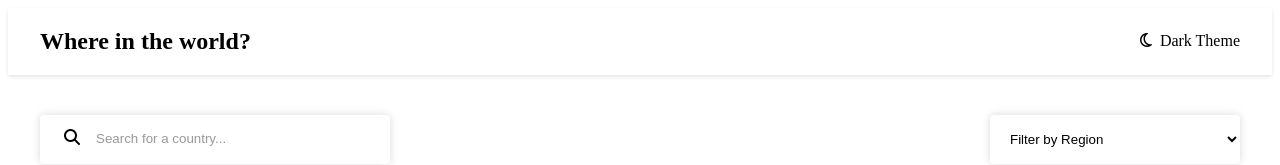
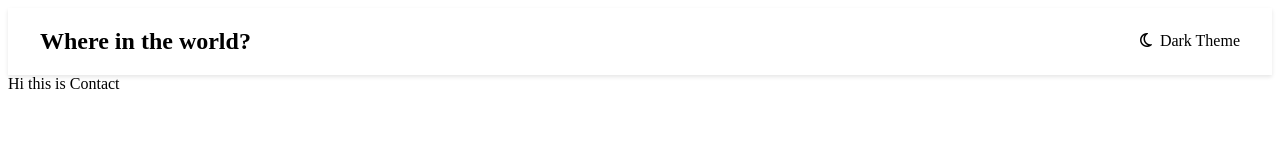
Before and after one commit to MerajSayed22/CountriesExplorer, a React (Vite) app: page /contact in a window 1280 px wide. Shown: the top 165 px of the page. Built offline with nearby package versions, Linux system fonts and the light colour scheme; no server answers.

Commit message:
Routing issue fixed

```diff
--- a/src/App.jsx
+++ b/src/App.jsx
@@ -2,6 +2,7 @@
 import React from "react"
 import "./App.css"
 import { Outlet } from "react-router-dom"
+import Header from "./components/Header"
 
 function App() {
 
@@ -9,8 +10,8 @@ function App() {
 
   return (
     <>
+    <Header componentText= {"Where in the world?"} componentTheme = {"Dark Theme"}/>
     <Outlet />
-    <Home />
 
     </>
   )
--- /dev/null
+++ b/src/components/Contact.jsx
@@ -0,0 +1,9 @@
+import React from 'react'
+
+function Contact() {
+  return (
+    <div>Hi this is Contact</div>
+  )
+}
+
+export default Contact
--- a/src/components/Home.jsx
+++ b/src/components/Home.jsx
@@ -1,6 +1,4 @@
-import React from "react"
 import SearchBar from "./SearchBar"
-import Header from "./Header"
 import {useState} from "react"
 import SelectMenu from "./SelectMenu"
 import CountriesList from "./CountriesList"
@@ -10,7 +8,6 @@ function Home() {
     const [userInput,setUserInput] = useState('');
   return (
     <>
-    <Header componentText= {"Where in the world?"} componentTheme = {"Dark Theme"}/>
     <main>
     <div className="search-filter-container">
     <SearchBar placeholder = {"Search for a country..."} setUserInput = {setUserInput} />
```
Also changed, not shown: src/main.jsx (+8 -2 lines).
